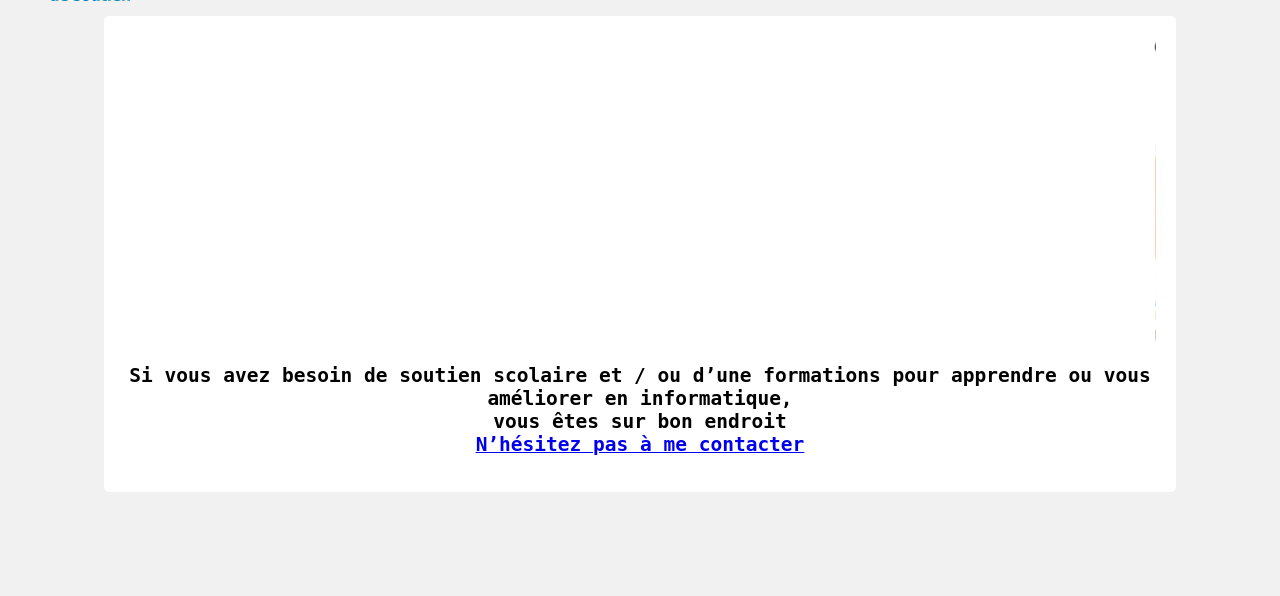
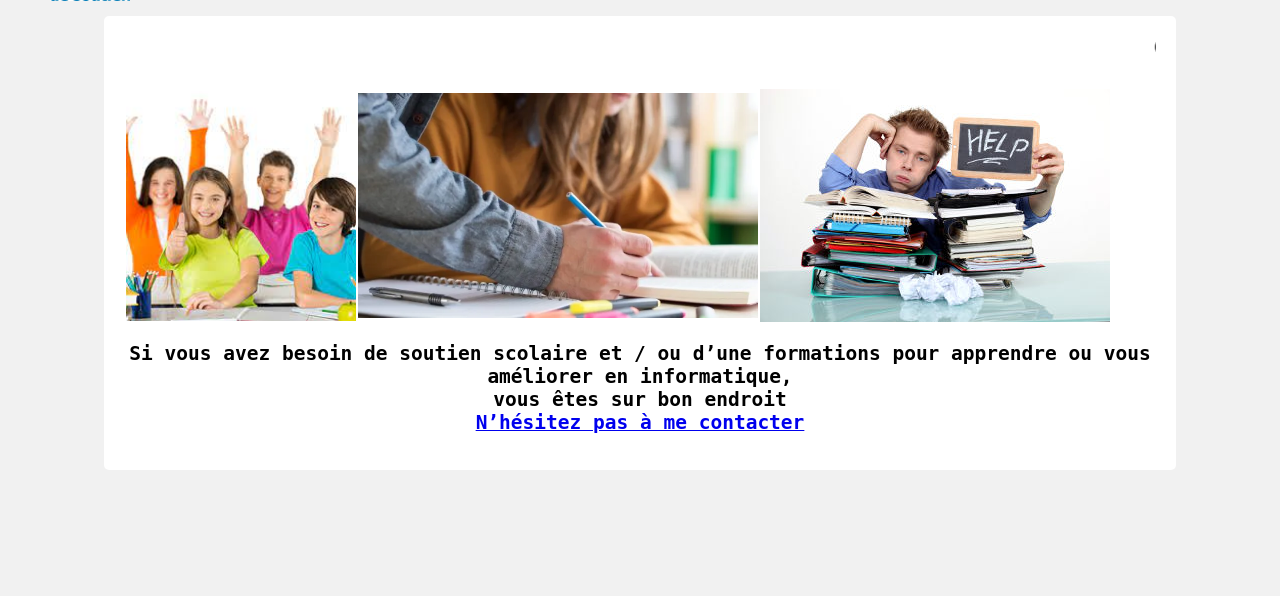
Before and after one commit to kh-lid/soutien, a PHP site: page / in a window 1280 px wide. Shown: the part 129-725 px from the top of the page. Run offline with PHP 8.4, Linux system fonts and the light colour scheme.

Commit message:
Update index.php

```diff
--- a/index.php
+++ b/index.php
@@ -28,13 +28,13 @@
 			<marquee><h2 style="text-align: center;">Cours de soutien en mathématiques, informatique, anglais et physiques pour tous les niveaux</h2></marquee>
 			<h3></h3>
 			<p>
-				<marquee><table>
+				    <table>
 					<tr>
-						<marquee><td><img style="width:230px" src="images/téléchargement.jfif"></td></marquee>
+						<td><img style="width:230px" src="images/téléchargement.jfif"></td>
 						<td><img style="width:400px" src="images/c1.webp"></td>
 						<td><img src="images/c2.jpg"></td>
 					</tr>
-			</table></marquee><br><h2 style="text-align: center;">Si vous avez besoin de soutien scolaire et / ou d’une formations pour apprendre ou vous améliorer en informatique, </h2>
+			</table><br><h2 style="text-align: center;">Si vous avez besoin de soutien scolaire et / ou d’une formations pour apprendre ou vous améliorer en informatique, </h2>
 			<h2 style="text-align: center;">vous êtes sur bon endroit</h2>
 			<a href="http://sout-ien.herokuapp.com/contacter.php"><h2 style="text-align: center;">N’hésitez pas à me contacter </h2></a>
 </p>
```
